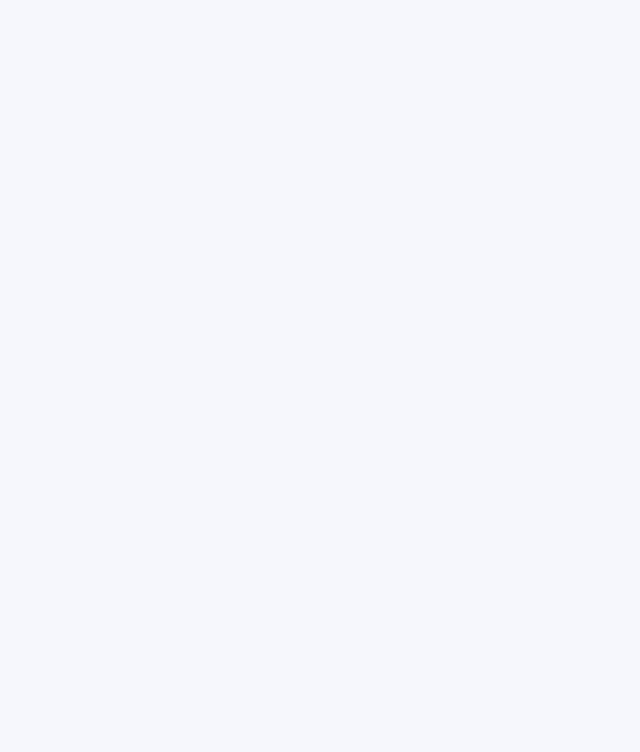
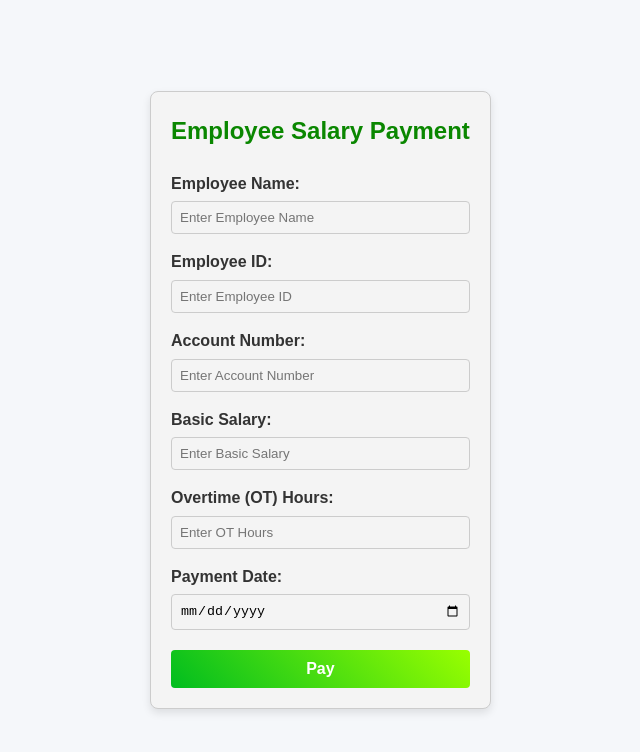
Before and after one commit to omethwithmal/ZenTea, a React (Vite) app in the folder zentea/: page /EmployeeSalaryPayment in a window 1280 px wide. Before the commit this address had no page. Shown: the top 752 px of the page, without its empty margins (400-1040 px from the left). Built offline with nearby package versions, Linux system fonts and the light colour scheme.

Commit message:
funancialfrontendpayment

```diff
--- a/zentea/src/App.jsx
+++ b/zentea/src/App.jsx
@@ -16,6 +16,7 @@ import EmployeeDetailsTable  from "./components/Employee/EmployeeDetailsTable/Em
 import IT22090508_QRcode_Scanner_Page from "./components/QRCodeScanner/QRCodeScanner";
 import AttendanceDashboard from "./components/Employee/AttendanceDashboard/AttendanceDashboard";
 import NotificationDashboard from "./components/Employee/NotificationDashboard/NotificationDashboard";
+import EmployeeSalaryPayment from "./components/FinnacePayment/EmployeeSalaryPayment";
 
 // Kavishka Dilshan
 
@@ -50,6 +51,7 @@ function App() {
 
       <Route path="/AttendanceDashboard" element={<AttendanceDashboard/>} />
       <Route path="/NotificationDashboard" element={<NotificationDashboard/>} />
+      <Route path="/EmployeeSalaryPayment" element={<EmployeeSalaryPayment/>} />
 
 
                 <Route path="/TeaOrderForm" element={<TeaOrderForm />} />
--- /dev/null
+++ b/zentea/src/components/FinnacePayment/EmployeeSalaryPayment.jsx
@@ -0,0 +1,248 @@
+import React, { useState } from 'react';
+
+const EmployeeSalaryPayment = () => {
+  const [formData, setFormData] = useState({
+    employeeName: '',
+    employeeId: '',
+    accountNumber: '',
+    basicSalary: '',
+    otHours: '',
+    paymentDate: '',
+  });
+
+  const handleChange = (e) => {
+    const { name, value } = e.target;
+    setFormData((prevData) => ({
+      ...prevData,
+      [name]: value,
+    }));
+  };
+
+  const handleSubmit = (e) => {
+    e.preventDefault();
+    console.log('Payment Details Submitted:', formData);
+    alert('Payment Successful!');
+  };
+
+  return (
+    <div
+      style={{
+        fontFamily: 'Arial, sans-serif',
+        Width: '700px',
+        margin: '50px auto',
+        marginLeft:'550px',
+        padding: '20px',
+        border: '1px solid #ccc',
+        borderRadius: '8px',
+        boxShadow: '0 4px 8px rgba(0, 0, 0, 0.1)',
+        backgroundColor:'#f4f4f4'
+      }}
+    >
+      <h2
+        style={{
+          textAlign: 'center',
+          color: '#0a8700',
+          marginBottom: '20px',
+        }}
+      >
+        Employee Salary Payment
+      </h2>
+      <form onSubmit={handleSubmit}>
+        {/* Employee Name */}
+        <div style={{ marginBottom: '15px' }}>
+          <label
+            style={{
+              display: 'block',
+              fontWeight: 'bold',
+              marginBottom: '5px',
+
+            }}
+          >
+            Employee Name:
+          </label>
+          <input
+            type="text"
+            name="employeeName"
+            value={formData.employeeName}
+            onChange={handleChange}
+            placeholder="Enter Employee Name"
+            required
+            style={{
+              width: '100%',
+              padding: '8px',
+              border: '1px solid #ccc',
+              borderRadius: '4px',
+              backgroundColor:"#f4f4f4",
+              color:'black'
+            }}
+          />
+        </div>
+
+        {/* Employee ID */}
+        <div style={{ marginBottom: '15px' }}>
+          <label
+            style={{
+              display: 'block',
+              fontWeight: 'bold',
+              marginBottom: '5px',
+            }}
+          >
+            Employee ID:
+          </label>
+          <input
+            type="text"
+            name="employeeId"
+            value={formData.employeeId}
+            onChange={handleChange}
+            placeholder="Enter Employee ID"
+            required
+            style={{
+              width: '100%',
+              padding: '8px',
+              border: '1px solid #ccc',
+              borderRadius: '4px',
+                backgroundColor:"#f4f4f4",
+              color:'black'
+            }}
+          />
+        </div>
+
+        {/* Account Number */}
+        <div style={{ marginBottom: '15px' }}>
+          <label
+            style={{
+              display: 'block',
+              fontWeight: 'bold',
+              marginBottom: '5px',
+            }}
+          >
+            Account Number:
+          </label>
+          <input
+            type="text"
+            name="accountNumber"
+            value={formData.accountNumber}
+            onChange={handleChange}
+            placeholder="Enter Account Number"
+            required
+            style={{
+              width: '100%',
+              padding: '8px',
+              border: '1px solid #ccc',
+              borderRadius: '4px',
+                backgroundColor:"#f4f4f4",
+              color:'black'
+            }}
+          />
+        </div>
+
+        {/* Basic Salary */}
+        <div style={{ marginBottom: '15px' }}>
+          <label
+            style={{
+              display: 'block',
+              fontWeight: 'bold',
+              marginBottom: '5px',
+            }}
+          >
+            Basic Salary:
+          </label>
+          <input
+            type="number"
+            name="basicSalary"
+            value={formData.basicSalary}
+            onChange={handleChange}
+            placeholder="Enter Basic Salary"
+            required
+            style={{
+              width: '100%',
+              padding: '8px',
+              border: '1px solid #ccc',
+              borderRadius: '4px',
+                backgroundColor:"#f4f4f4",
+              color:'black'
+            }}
+          />
+        </div>
+
+        {/* OT Hours */}
+        <div style={{ marginBottom: '15px' }}>
+          <label
+            style={{
+              display: 'block',
+              fontWeight: 'bold',
+              marginBottom: '5px',
+            }}
+          >
+            Overtime (OT) Hours:
+          </label>
+          <input
+            type="number"
+            name="otHours"
+            value={formData.otHours}
+            onChange={handleChange}
+            placeholder="Enter OT Hours"
+            required
+            style={{
+              width: '100%',
+              padding: '8px',
+              border: '1px solid #ccc',
+              borderRadius: '4px',
+                backgroundColor:"#f4f4f4",
+              color:'black'
+            }}
+          />
+        </div>
+
+        {/* Payment Date */}
+        <div style={{ marginBottom: '20px' }}>
+          <label
+            style={{
+              display: 'block',
+              fontWeight: 'bold',
+              marginBottom: '5px',
+            }}
+          >
+            Payment Date:
+          </label>
+          <input
+            type="date"
+            name="paymentDate"
+            value={formData.paymentDate}
+            onChange={handleChange}
+            required
+            style={{
+              width: '100%',
+              padding: '8px',
+              border: '1px solid #ccc',
+              borderRadius: '4px',
+                backgroundColor:"#f4f4f4",
+              color:'black'
+            }}
+          />
+        </div>
+
+        {/* Pay Button */}
+        <button
+          type="submit"
+          style={{
+            width: '100%',
+            padding: '10px',
+            backgroundColor: '#28a745',
+            color: '#fff',
+            border: 'none',
+            borderRadius: '4px',
+            cursor: 'pointer',
+            fontSize: '16px',
+            fontWeight: 'bold',
+            background: 'linear-gradient(45deg, hsl(130, 100%, 37%) 0%, #99ff00 100%)',
+          }}
+        >
+          Pay
+        </button>
+      </form>
+    </div>
+  );
+};
+
+export default EmployeeSalaryPayment;
```
